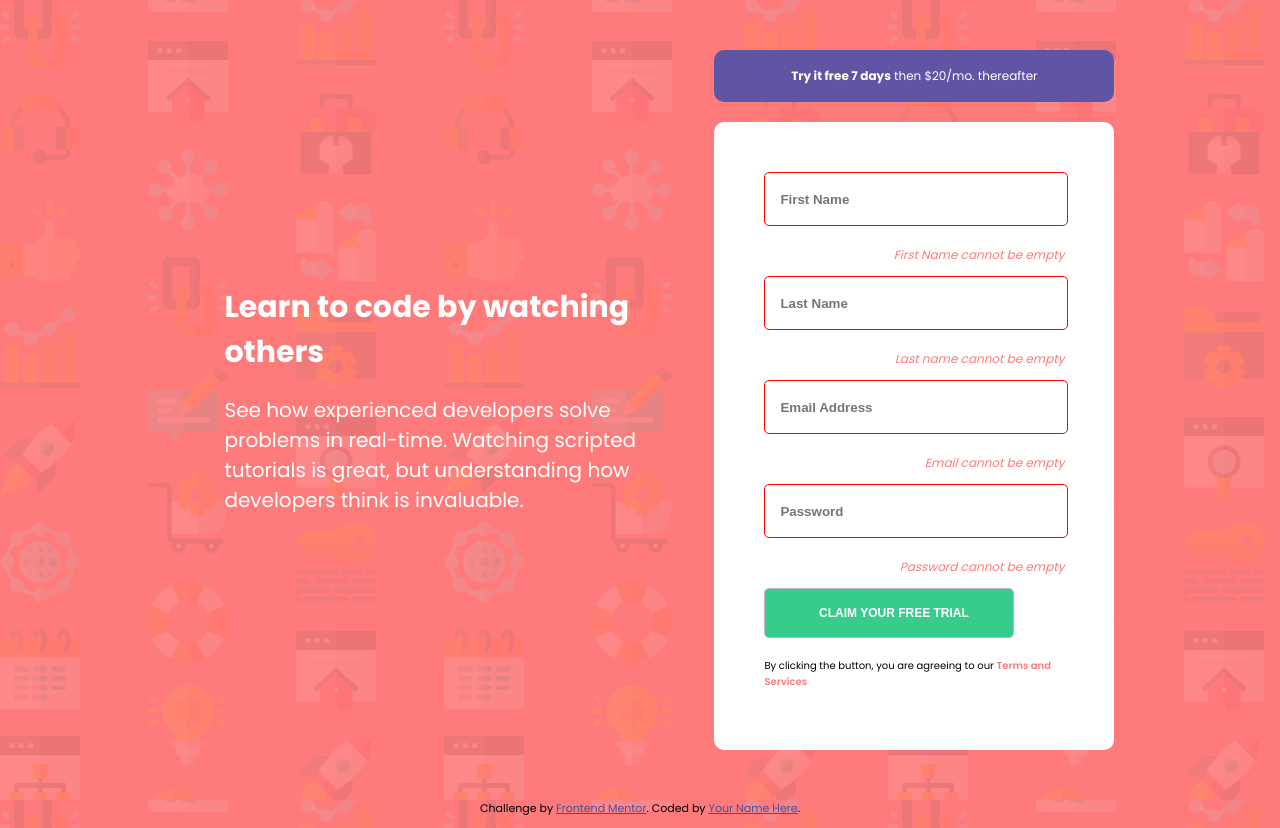
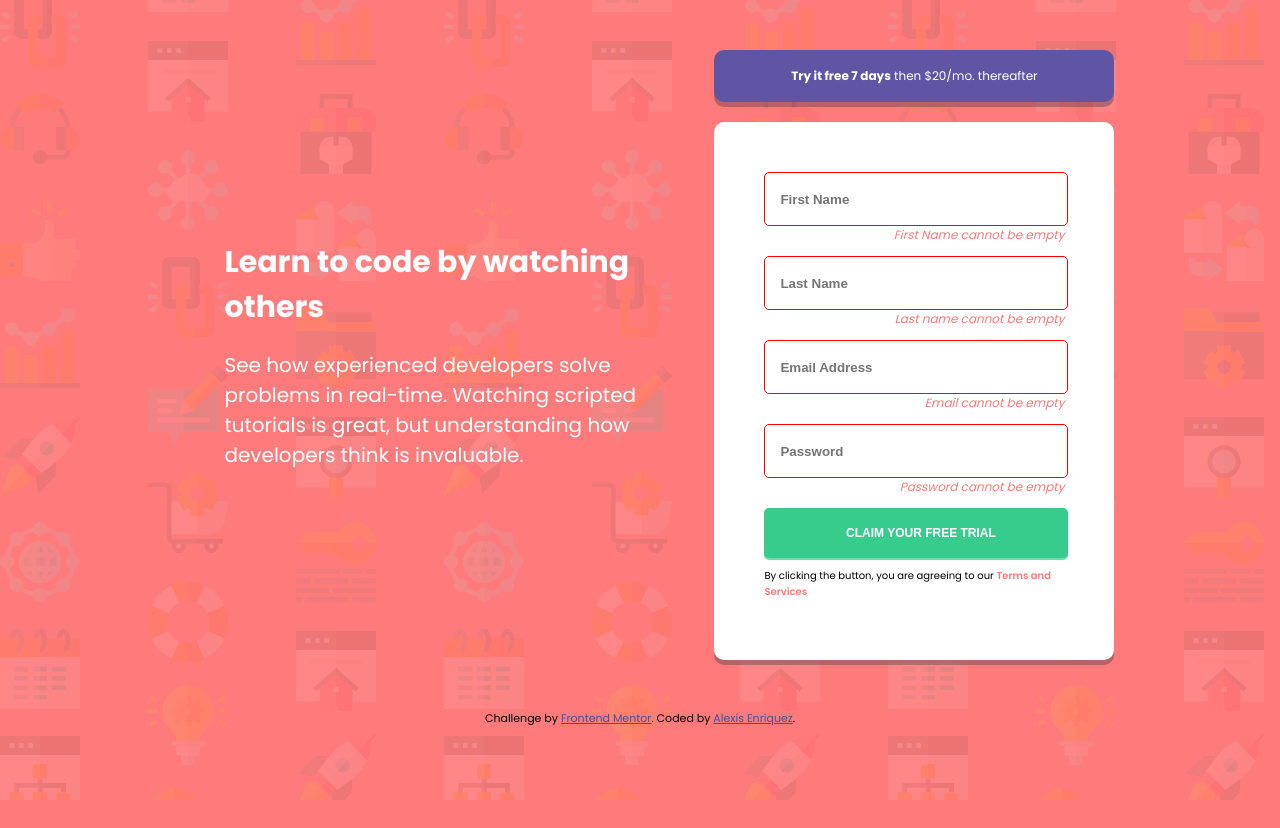
Before and after one commit to alexiscenriquez/introcomponent, a plain HTML site: page index.html in a window 1280 px wide. Both pictures are taken after a click on the button "Claim your free trial". After the commit the page ends 800 px from the top, so only its background shows below. Drawn offline with Linux system fonts and the light colour scheme.

Commit message:
active states

```diff
--- a/index.css
+++ b/index.css
@@ -24,11 +24,12 @@ body {
     background-color: white;
     border-radius: 10px;
     padding:50px;
+    box-shadow: 0 5px hsla(249, 10%, 26%, 0.39);
 }
 input {
     width:95%;
   display: block;
-  margin-bottom: 20px;
+  margin-bottom: 5px;
   border-radius: 5px;
   border: solid 1px var(--grayishBlue);
 }
@@ -49,6 +50,8 @@ input {
   padding-left: 15px;
   color: var(--darkBlue);
   font-weight: 700;
+  margin-bottom: 0;
+
 }
 #desc {
   font-size: 16px;
@@ -66,6 +69,7 @@ input {
   font-size: 12px;
   border-radius: 10px;
   width: 50%;
+  box-shadow: 0 5px hsla(249, 10%, 26%, 0.39);
 }
 
 #fine-print {
@@ -78,14 +82,26 @@ input[type="button"] {
   text-transform: uppercase;
   font-size: 12px;
   height: 50px;
-  width: 250px;
+ border: none;
+  box-shadow: 0 2px hsla(154, 59%, 51%, 0.719) ;
+}
+
+input[type="button"]:hover{
+  background-color: hsla(154, 64%, 78%, 0.829);
+  transition: 0.05s ease-in;
+  transition-property: background-color;
+}
+input[type="text"]:focus,input[type="email"]:focus,input[type="password"]:focus{
+border:solid 1pt var(--blue);
+outline: none;
 }
 .errorText {
     color: var(--red);
-    display:none;
+ opacity: 0;
     text-align: right;
     font-size: 12px;
     font-style: italic;
+margin-top: 0;
   }
 @media (max-width: 950px) {
   body {
@@ -140,6 +156,9 @@ input[type="button"] {
       width: 60%;
      margin:auto;
   }
+  input[type="button"]{
+    width: 250px;
+  }
 }
 
 @media (min-width: 951px) {
@@ -184,4 +203,7 @@ h1{
   font-size: 20px;
 
 }
+input[type="button"]{
+ width: 304px;
 }
+}
--- a/index.html
+++ b/index.html
@@ -62,7 +62,7 @@
     <footer>
       <p class="attribution">
         Challenge by <a href="https://www.frontendmentor.io?ref=challenge" target="_blank">Frontend Mentor</a>.
-        Coded by <a href="#">Your Name Here</a>.
+        Coded by <a href="#">Alexis Enriquez</a>.
       </p>
     </footer>
     <script src="index.js"></script>
--- a/index.js
+++ b/index.js
@@ -7,19 +7,19 @@ function validate() {
     let pwd = document.forms["claim"]["pwd"].value;
 
     if (fName == "") {
-        document.getElementById("error1").style.display = "block"
+        document.getElementById("error1").style.opacity = "1"
     document.getElementById("fName").style.border="1pt solid red"
     }
     if (lName == "") {
-        document.getElementById("error2").style.display = "block"
+        document.getElementById("error2").style.opacity = "1"
         document.getElementById("lName").style.border="1pt solid red"
     }
     if (email == "") {
-        document.getElementById("error3").style.display = "block"
+        document.getElementById("error3").style.opacity = "1"
         document.getElementById("email").style.border="1pt solid red"
     }
     if (pwd == "") {
-        document.getElementById("error4").style.display = "block"
+        document.getElementById("error4").style.opacity = "1"
         document.getElementById("pwd").style.border="1pt solid red"
 
     }
```
